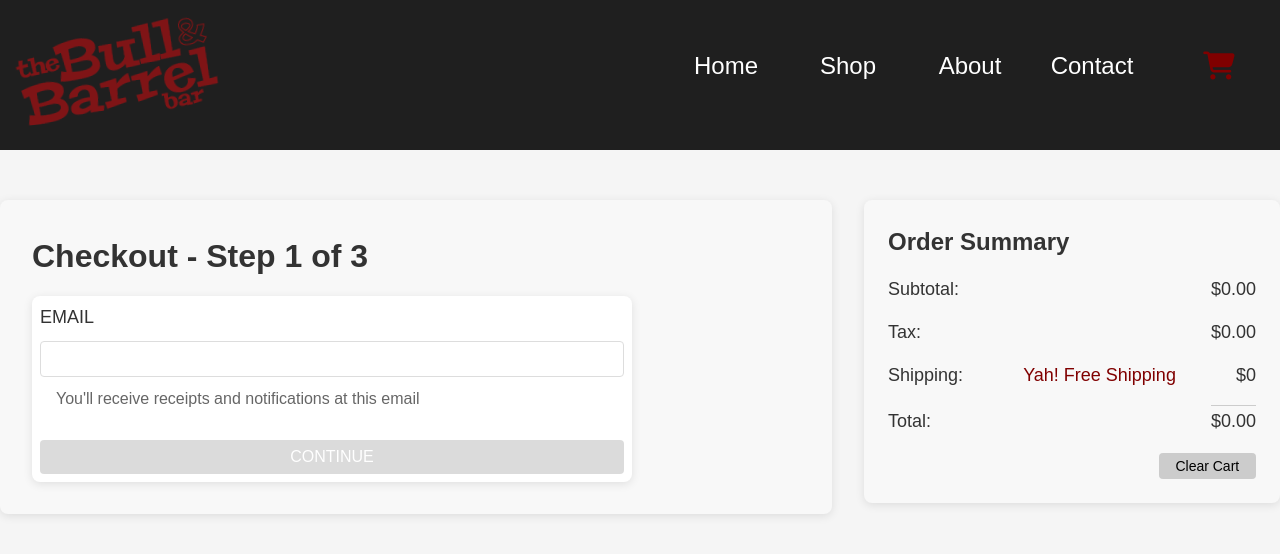
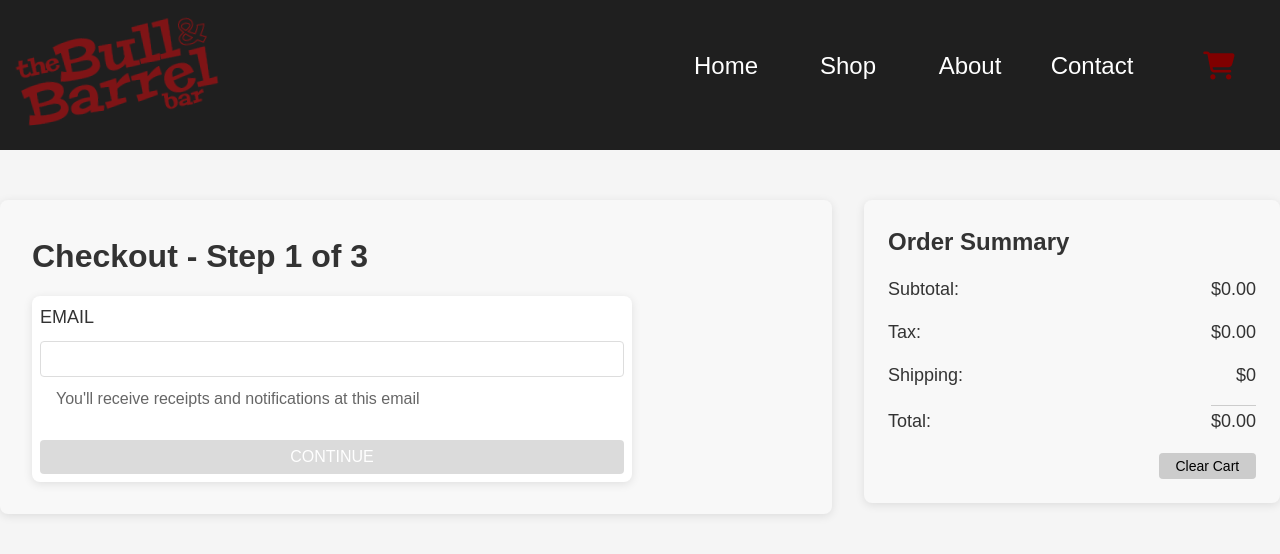
Before and after one commit to robsinz/bull-barrel-ecommerce, a React (Vite) app in the folder bull-barrel-ecommerce/: page /checkout in a window 1280 px wide. Shown: the top 554 px of the page. Built offline with nearby package versions, Linux system fonts and the light colour scheme; a web font is replaced by a local one.

Commit message:
Bug fix: reset quanity when items added to cart

```diff
--- a/bull-barrel-ecommerce/src/features/CheckoutPage/components/CartSummary.tsx
+++ b/bull-barrel-ecommerce/src/features/CheckoutPage/components/CartSummary.tsx
@@ -80,7 +80,7 @@ const CartSummary = () => {
           </div>
           <div className="cart-summary__shipping-container">
             <p className="cart-summary__label-shipping">Shipping:</p>
-            {getShippingRate() === 0 && (
+            {getFullTotal() !== 0 && getShippingRate() === 0 && (
               <p className="cart-summary__free-shipping">Yah! Free Shipping</p>
             )}
             <p>${getShippingRate()}</p>
--- a/bull-barrel-ecommerce/src/features/ProductPage/ProductPage.tsx
+++ b/bull-barrel-ecommerce/src/features/ProductPage/ProductPage.tsx
@@ -102,6 +102,7 @@ function ProductPage() {
 
     addToCart(cartItem);
     setIsAddedToCart(true);
+    setQuantity(1);
 
     setTimeout(() => {
       setIsAddedToCart(false);
```
